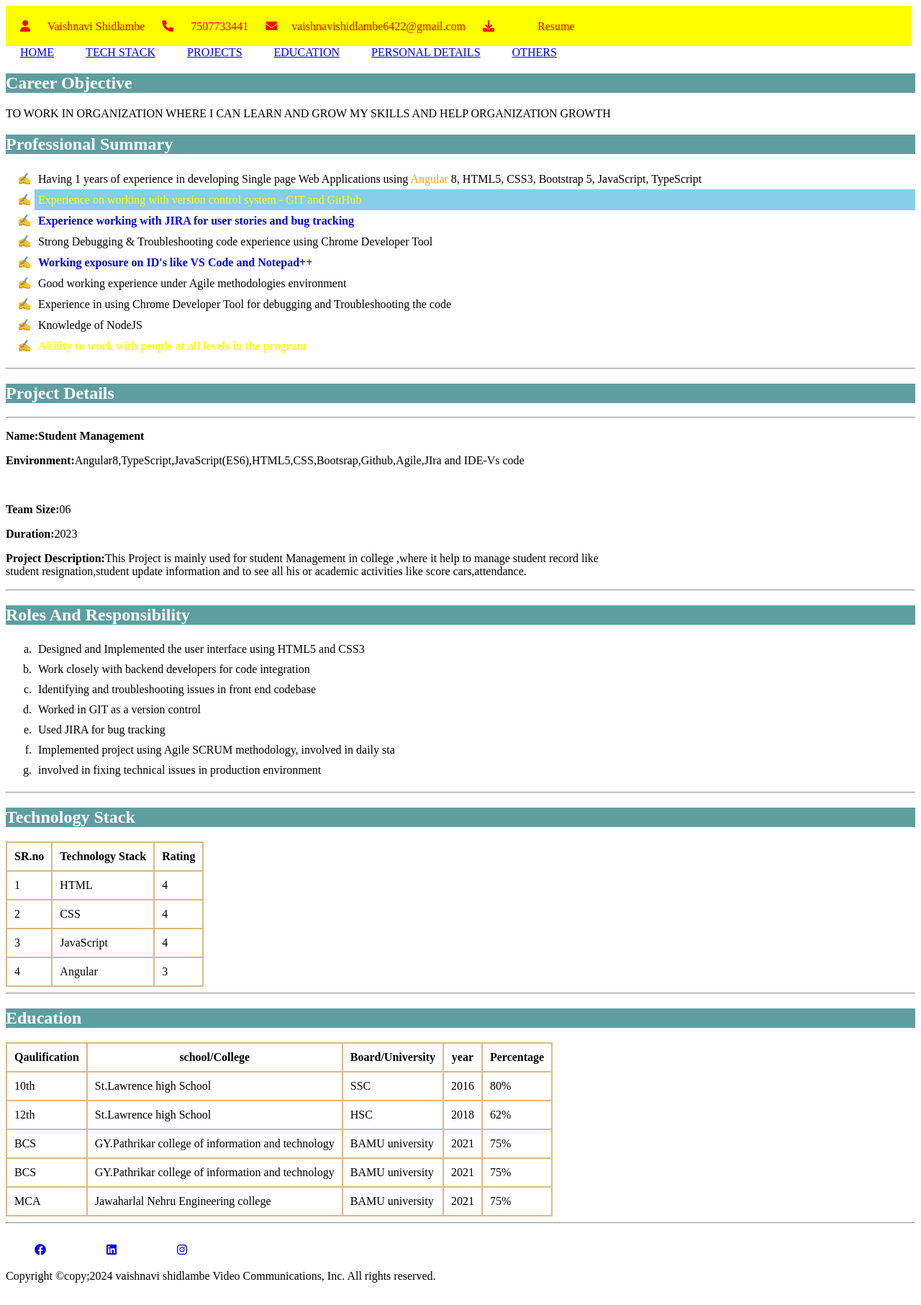
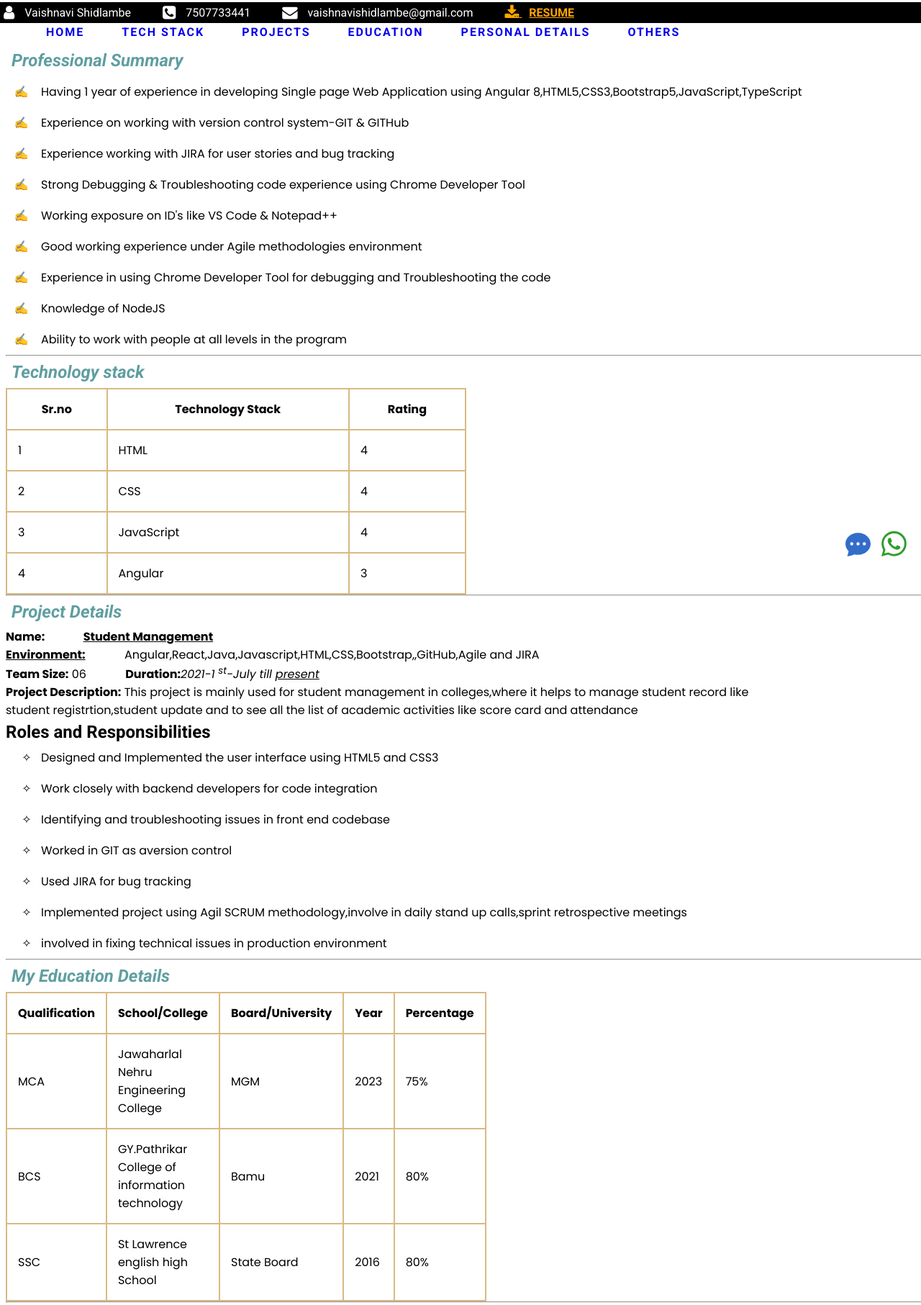
Before and after one commit to Vaishnavi6422/my-profile, a plain HTML site: page index.html in a window 1280 px wide. Shown: the top 1813 px of the page at 72% size. Before the commit the page ends 1790 px from the top, so only its background shows below. Drawn offline with Linux system fonts and the light colour scheme.

Commit message:
chnge in css
chnge in css

```diff
--- a/index.html
+++ b/index.html
@@ -4,136 +4,75 @@
     <meta charset="UTF-8" />
     <meta name="viewport" content="width=device-width, initial-scale=1.0" />
     <title>My Profile</title>
-    <link href="https://cdnjs.cloudflare.com/ajax/libs/font-awesome/6.0.0-beta3/css/all.min.css" rel="stylesheet">
+    <link rel="shortcut icon" href="mk.png" type="image/x-icon">
+    <!-- CDN Link -->
+    <link rel="stylesheet" href="https://cdnjs.cloudflare.com/ajax/libs/font-awesome/4.7.0/css/font-awesome.min.css">
+       <!-- External css -->
+    <link rel="stylesheet" href="style.css">
 
-    <style>
-    h2{
-      color:white;
-      background-color:cadetblue;
-      font-weight: bold;
-    }
-    #listid{
-      color: yellow;
-      font-weight: bold;
-    }
-    .classlist {
-            color: blue;
-            font-weight: bold;
-        }
-    .colorli {
-            color:yellow;
-            background-color: skyblue;
-        }
-    a {
-     margin: 20px;
-      }
-    i {
-     margin: 20px;
-      }
-      li{
-        padding: 5px;
-      }
-      table, tr, th, td {
-    border: 2px solid rgb(216, 186, 131);
-    border-collapse: collapse;
-}
-
-td, th {
-    padding: 10px;
-}
-
-      header{
-            margin-right: 5px;
-            color: red;
-            background-color:yellow;
-        }
-
-        .roles{
-         list-style-type: lower-alpha;
-        }
-        #projectDesc::selection{
-        background-color: rgb(241, 193, 104);
-         }
-         #listSummary li{
-         list-style-type: none;
-          }
-
-        #listSummary li::marker{
-        content: "✍️ ";
-        }
-    </style>
   </head>
   <body>
-    <!-- Header section -->
+    <!-- Header Section -->
    <header>
+      <i class="fa fa-user fa-lg" aria-hidden="true"></i>
+      <span class="header-info">Vaishnavi Shidlambe</span>
+      <i class="fa fa-phone-square fa-lg" aria-hidden="true"></i>
+      <span class="header-info"> 7507733441 </span>
+      <i class="fa fa-envelope fa-lg" aria-hidden="true"></i>
+      <span class="header-info">vaishnavishidlambe@gmail.com </span>
+      <a href="assets/resume.pdf" download id="resume">  <i class="fa fa-download fa-lg" aria-hidden="true"></i> <span id="resume-text">RESUME</span>  </a>
+</header>
+<!-- Navigation Section -->
+<nav id="navSection">
+  <ul>
+    <li><a href="#home">HOME</a></li>
+    <li><a href="#techStack">TECH STACK</a></li>
+    <li><a href="#project">PROJECTS</a></li>
+    <li><a href="#education">EDUCATION</a></li>
+    <li><a href="personalDetail.html" target="_blank">PERSONAL DETAILS</a></li>
+    <li><a href="others.html" target="_blank">OTHERS</a></li>
+  </ul>
+</nav>
 
-          <i class="fa-solid fa-user"></i> Vaishnavi Shidlambe
-          <i class="fa-solid fa-phone"></i> 7507733441
-          <i class="fa-solid fa-envelope"></i>vaishnavishidlambe6422@gmail.com
-          <i class="fa-solid fa-download"><a href="assets/resume.pdf"download></a></i>Resume
-
-    </header>
-
-    <!-- Navigation Section -->
-    <nav>
-      <a href="#Home">HOME</a>
-      <a href="#Techstack">TECH STACK</a>
-      <a href="#Projects">PROJECTS</a>
-      <a href="#educationalDetails">EDUCATION</a>
-      <a href="perosnaldetails.html">PERSONAL DETAILS</a>
-      <a href="others.html">OTHERS</a>
-    </nav>
-    <h2>Career Objective</h2>
-    <p>TO WORK IN ORGANIZATION WHERE I CAN LEARN AND GROW MY SKILLS AND HELP ORGANIZATION GROWTH</p>
+    <!-- Main Section -->
+  <section id="container">
       <!-- HOME Section -->
-    <section id="Home">
-    <h2>Professional Summary</h2>
+      <section id="home">
+        <h2 class="heading">Professional Summary</h2>
         <ul id="listSummary">
-      <li>Having 1 years of experience in developing Single page Web Applications using<span style="color:orange"> Angular </span>8, HTML5, CSS3, Bootstrap 5, JavaScript, TypeScript</li>
-      <li class="colorli">Experience on working with version control system - GIT and GitHub</li>
-      <li class="classlist">Experience working with JIRA for user stories and bug tracking</li>
-      <li>Strong Debugging & Troubleshooting code experience using Chrome Developer Tool</li>
-      <li class="classlist">Working exposure on ID's like VS Code and Notepad++</li>
+          <li>
+            Having 1 year of experience in developing Single page Web
+            Application using Angular
+            8,HTML5,CSS3,Bootstrap5,JavaScript,TypeScript
+          </li>
+          <li>
+            Experience on working with version control system-GIT & GITHub
+          </li>
+          <li>
+            Experience working with JIRA for user stories and bug tracking
+          </li>
+          <li>
+            Strong Debugging & Troubleshooting code experience using Chrome
+            Developer Tool
+          </li>
+          <li>Working exposure on ID's like VS Code & Notepad++</li>
           <li>Good working experience under Agile methodologies environment</li>
-      <li>Experience in using Chrome Developer Tool for debugging and Troubleshooting the code</li>
-      <li>Knowledge of NodeJS
-      <li id="listid">Ability to work with people at all levels in the program</li>
+          <li>
+            Experience in using Chrome Developer Tool for debugging and
+            Troubleshooting the code
+          </li>
+          <li>Knowledge of NodeJS</li>
+          <li>Ability to work with people at all levels in the program</li>
         </ul>
       </section>
       <hr>
-
-
-  <section id="Projects">
-    <h2>Project Details</h2>
-    <hr>
-    <p><b>Name:Student Management</b></p>
-    <p><b>Environment:</b>Angular8,TypeScript,JavaScript(ES6),HTML5,CSS,Bootsrap,Github,Agile,JIra and IDE-Vs code</p><br>
-
-    <p><b>Team Size:</b>06</p>
-    <p><b>Duration:</b>2023 </p>
-
-    <p id="projectDesc"><b>Project Description:</b>This Project is mainly used for student Management in college ,where it help to
-      manage student record like <br>student resignation,student update information and to see all his or academic activities
-       like score cars,attendance.</p>
-       <hr>
-       <h2>Roles And Responsibility</h2>
-      <ol class="roles">
-       <li>Designed and Implemented the user interface using HTML5 and CSS3</li>
-       <li>Work closely with backend developers for code integration</li>
-       <li>Identifying and troubleshooting issues in front end codebase</li>
-       <li>Worked in GIT as a version control</li>
-       <li>Used JIRA for bug tracking</li>
-       <li>Implemented project using Agile SCRUM methodology, involved in daily sta
-       <li>involved in fixing technical issues in production environment</li>
-   </section>
-  <hr>
-<!-- section Techstack -->
-  <section id="Techstack">
-    <h2>Technology Stack</h2>
-    <table>
+      <!-- Technology stack section -->
+      <section id="techStack">
+        <h2 class="heading">Technology stack</h2>
+<table id="techTable">
 <thead>
 <tr>
-      <th>SR.no</th>
+<th>Sr.no</th>
 <th>Technology Stack</th>
 <th>Rating</th>
 </tr>
@@ -164,69 +103,119 @@ td, th {
 
       </section>
       <hr>
-<!-- section educationalDetails -->
-  <section id="educationalDetails">
-    <h2>Education</h2>
-    <table>
+
+       <!-- Project Section -->
+      <section id="project">
+        <h2 class="heading">Project Details</h2>
+        <p><strong>Name: <span id="project-txt"><u>Student Management</u></strong></span></p>
+        <p><strong><u>Environment:</u></strong> <span id="project-txt">Angular,React,Java,Javascript,HTML,CSS,Bootstrap,,GitHub,Agile and JIRA </span></p>
+        <p><strong>Team Size:</strong> 06 <span id="project-txt"><strong>Duration:</strong><i>2021-1 <sup>st</sup>-July till <u>present</i></u> </span></p>
+         <p id="projectdesc"><strong>Project Description:</strong> This project is mainly used for student management in colleges,where it helps to manage student record like<br>student registrtion,student update and to see all the list of academic activities like score card and attendance</p>
+
+         <h2 id="subtitle"> Roles and Responsibilities</h2>
+         <ul class="roles">
+        <li>Designed and Implemented the user interface using HTML5 and CSS3 </li>
+        <li>Work closely with backend developers for code integration </li>
+        <li>Identifying and troubleshooting issues in front end codebase </li>
+        <li>Worked in GIT as aversion control</li>
+        <li>Used JIRA for bug tracking</li>
+        <li>Implemented project using Agil SCRUM methodology,involve in daily stand up calls,sprint retrospective meetings </li>
+        <li>involved in fixing technical issues in production environment </li>
+         </ul>
+      </section>
+      <hr>
+
+      <!-- Education Section -->
+      <section id="education">
+        <h2 class="heading">My Education Details</h2>
+        <table id="techTable">
           <thead>
           <tr>
-      <th>Qaulification</th>
-      <th>school/College</th>
+          <th>Qualification</th>
+          <th>School/College</th>
           <th>Board/University</th>
-      <th>year</th>
+          <th>Year</th>
           <th>Percentage</th>
-
           </tr>
           </thead>
+          <tbody>
           <tr>
-        <td>10th</td>
-        <td>St.Lawrence high School</td>
-        <td>SSC</td>
-        <td>2016</td>
-        <td>80%</td>
-      </tr>
-      <tr>
-        <td>12th</td>
-        <td>St.Lawrence high School</td>
-        <td>HSC</td>
-        <td>2018</td>
-        <td>62%</td>
-      </tr>
-      <tr>
-        <td>BCS</td>
-        <td>GY.Pathrikar college of information and technology</td>
-        <td>BAMU university</td>
-        <td>2021</td>
+          <td>MCA</td>
+          <td>Jawaharlal Nehru Engineering College</td>
+          <td>MGM</td>
+          <td>2023</td>
           <td>75%</td>
           </tr>
           <tr>
             <td>BCS</td>
-        <td>GY.Pathrikar college of information and technology</td>
-        <td>BAMU university</td>
+            <td>GY.Pathrikar College of information technology</td>
+            <td>Bamu</td>
             <td>2021</td>
-        <td>75%</td>
+            <td>80%</td>
           </tr>
           <tr>
-        <td>MCA</td>
-        <td>Jawaharlal Nehru Engineering college</td>
-        <td>BAMU university</td>
-        <td>2021</td>
-        <td>75%</td>
+            <td>SSC</td>
+            <td>St Lawrence english high School</td>
+            <td>State Board</td>
+            <td>2016</td>
+            <td>80%</td>
           </tr>
+          </tbody>
         </table>
       </section>
-
-
+      <hr>
+      <!-- personal Details -->
+      <section id="personalDetails">
+        <h2 class="heading">Profile Photo:</h2>
+    <img src="assets/developer.png" alt="developer">
+    <P><strong>Name:</strong>Vaishnavi Shidlambe</P>
+    <p><strong>Mobile No:</strong>7507733441</p>
+    <p><strong>Email:vaishnavishidlambe@gmail.com</strong></p>
+<p><strong>Date of Birth:</strong>13-02-2000</p>
+<p><strong>Address:</strong>Manjari Greens Annexe ,Manjari Budruk,Pune</p>
+<details>
+    <summary id="subtitle">Family Details</summary>
+    <ul id="listSummary">
+        <li>Father Name:Rajesh shidlambe</li>
+        <li>Mother Name:Alka shidlambe</li>
+    </ul>
+</details>
+      </section>
+      <hr>
+      <!-- others -->
+      <section id="others">
+        <h2 id="subtitle">Hobbies:</h2>
+    <ul id="listSummary">
+        <li>Reading</li>
+        <li>Travelling</li>
+        <li>Music</li>
+    </ul>
+    <h2 id="subtitle">Personal Strength:</h2>
+    <ul id="listSummary">
+        <li>Positive attitude</li>
+        <li>Adaptive</li>
+        <li>Good Interpersonal skills</li>
+    </ul>
+      </section>
       <hr>
     <!-- Footer section -->
     <footer>
-          <a href="https://www.facebook.com"target="blank"><i class="fa-brands fa-facebook"></i></a>
-          <a href="https://www.linkedin.com/login"><i class="fa-brands fa-linkedin"></i></a>
-          <a href="https://www.instagram.com/?hl=en" target="_blank"><i class="fa-brands fa-instagram"></i></a>
+    <a href="https://www.facebook.com"target="blank"><span class="media"><i class="fa fa-facebook" aria-hidden="true"></i></span></a>
+    <a href="https://www.linkedin.com/login"><span class="media"><i class="fa fa-linkedin" aria-hidden="true"></i></span></a>
+    <a href="https://www.instagram.com/?hl=en" target="_blank"><span class="media"><i class="fa fa-instagram" aria-hidden="true"></i></span></a>
   </footer>
-          <section>
+    <section id="Copyright">
       <!-- Copy write section -->
-            Copyright ©copy;2024 vaishnavi shidlambe Video Communications, Inc. All rights reserved.
+      Copyright ©copy;2024 Vaishnavi Shidlambe Video Communications, Inc. All rights reserved.
+    </section>
+    <p class="chat"><svg xmlns="http://www.w3.org/2000/svg" width="35" height="35" fill="currentColor" class="bi bi-chat-dots-fill" viewBox="0 0 16 16">
+      <path d="M16 8c0 3.866-3.582 7-8 7a9 9 0 0 1-2.347-.306c-.584.296-1.925.864-4.181 1.234-.2.032-.352-.176-.273-.362.354-.836.674-1.95.77-2.966C.744 11.37 0 9.76 0 8c0-3.866 3.582-7 8-7s8 3.134 8 7M5 8a1 1 0 1 0-2 0 1 1 0 0 0 2 0m4 0a1 1 0 1 0-2 0 1 1 0 0 0 2 0m3 1a1 1 0 1 0 0-2 1 1 0 0 0 0 2"/>
+    </svg></p>
+    <p class="whatsapp">
+      <svg xmlns="http://www.w3.org/2000/svg" width="35" height="35" fill="currentColor" class="bi bi-whatsapp" viewBox="0 0 16 16">
+        <path d="M13.601 2.326A7.85 7.85 0 0 0 7.994 0C3.627 0 .068 3.558.064 7.926c0 1.399.366 2.76 1.057 3.965L0 16l4.204-1.102a7.9 7.9 0 0 0 3.79.965h.004c4.368 0 7.926-3.558 7.93-7.93A7.9 7.9 0 0 0 13.6 2.326zM7.994 14.521a6.6 6.6 0 0 1-3.356-.92l-.24-.144-2.494.654.666-2.433-.156-.251a6.56 6.56 0 0 1-1.007-3.505c0-3.626 2.957-6.584 6.591-6.584a6.56 6.56 0 0 1 4.66 1.931 6.56 6.56 0 0 1 1.928 4.66c-.004 3.639-2.961 6.592-6.592 6.592m3.615-4.934c-.197-.099-1.17-.578-1.353-.646-.182-.065-.315-.099-.445.099-.133.197-.513.646-.627.775-.114.133-.232.148-.43.05-.197-.1-.836-.308-1.592-.985-.59-.525-.985-1.175-1.103-1.372-.114-.198-.011-.304.088-.403.087-.088.197-.232.296-.346.1-.114.133-.198.198-.33.065-.134.034-.248-.015-.347-.05-.099-.445-1.076-.612-1.47-.16-.389-.323-.335-.445-.34-.114-.007-.247-.007-.38-.007a.73.73 0 0 0-.529.247c-.182.198-.691.677-.691 1.654s.71 1.916.81 2.049c.098.133 1.394 2.132 3.383 2.992.47.205.84.326 1.129.418.475.152.904.129 1.246.08.38-.058 1.171-.48 1.338-.943.164-.464.164-.86.114-.943-.049-.084-.182-.133-.38-.232"/>
+      </svg>
+    </p>
   </section>
   </body>
 </html>
--- /dev/null
+++ b/style.css
@@ -0,0 +1,133 @@
+/* Google font family link */
+@import url('https://fonts.googleapis.com/css2?family=Poppins:ital,wght@0,100;0,200;0,300;0,400;0,500;0,600;0,700;0,800;0,900;1,100;1,200;1,300;1,400;1,500;1,600;1,700;1,800;1,900&family=Roboto:ital,wght@0,100;0,300;0,400;0,500;0,700;0,900;1,100;1,300;1,400;1,500;1,700;1,900&display=swap');
+/* Universal Selector */
+*{
+    margin: 0;
+    box-sizing: border-box;
+    list-style-type:
+}
+/* Header Section */
+      header{
+        padding: 5px;
+        color: white;
+        background-color: rgb(0, 0, 0);
+        font-family: "Roboto", sans-serif;
+        display:inline;
+        top:3px;
+        width: 100%;
+       position: fixed;
+
+      }
+nav{
+margin: 10px;
+font-family: "Roboto", sans-serif;
+
+}
+li{
+padding: 9px;
+}
+p{
+font-family: "Poppins", sans-serif;
+}
+/* Container Section */
+#container{
+font-size: medium;
+width: 100%;
+margin:20px 8px;
+}
+td,th{
+ padding: 15px;
+}
+table, tr, th, td {
+border: 2px solid rgb(216, 186, 131);
+border-collapse: collapse;
+}
+#resume{
+color: orange;
+font-weight: bolder;
+}
+.heading{
+margin: 8px;
+color: cadetblue;
+font-style: italic;
+font-family: "Roboto", sans-serif;
+}
+#subtitle{
+margin-top: 4px;
+font-family: "Roboto", sans-serif;
+}
+.header-info{
+margin-right: 40px;
+margin-left: 10px;
+}
+#resume-text{
+margin-left: 10px;
+}
+/* Navigation Section */
+#navSection{
+padding: 5px;
+text-align: right;
+margin-bottom: 5px;
+top: 20px;
+position: fixed;
+}
+
+#navSection li{
+display:inline;
+margin-right: 30px;
+}
+#navSection a{
+text-decoration: none;
+letter-spacing: 2px;
+font-weight: bold;
+}
+#nav-txt{
+margin-left: 10px;
+padding: 5px;
+}
+#home{
+margin-top: 70px;
+}
+#project-txt{
+padding: 30px;
+margin: 20px;
+}
+.media{
+margin: 10px;
+padding: 5px;
+}
+#techTable{
+width: 50%;
+font-family: "Poppins", sans-serif;
+}
+#listSummary,#Copyright{
+font-family: "Poppins", sans-serif;
+}
+#listSummary li{
+list-style-type: none;
+}
+#listSummary li::marker{
+content: "✍️  ";
+}
+.roles li{
+font-family: "Poppins", sans-serif;
+
+}
+.roles li::marker{
+content: "✧ ";
+}
+#projectdesc::selection{
+background-color: coral;
+}
+.whatsapp{
+color: rgb(47, 158, 47);
+bottom: 20px;
+right: 20px;
+position: fixed;
+}
+.chat{
+color: rgb(51, 109, 201);
+bottom: 20px;
+right:70px;
+position: fixed;
+}
```
Also changed, not shown: box-modal.html (added, +142 -0 lines), display.html (added, +39 -0 lines), assets/icon.jpg (added), assets/images.jpg (added). Lines whose indentation alone changed are shown as unchanged.
